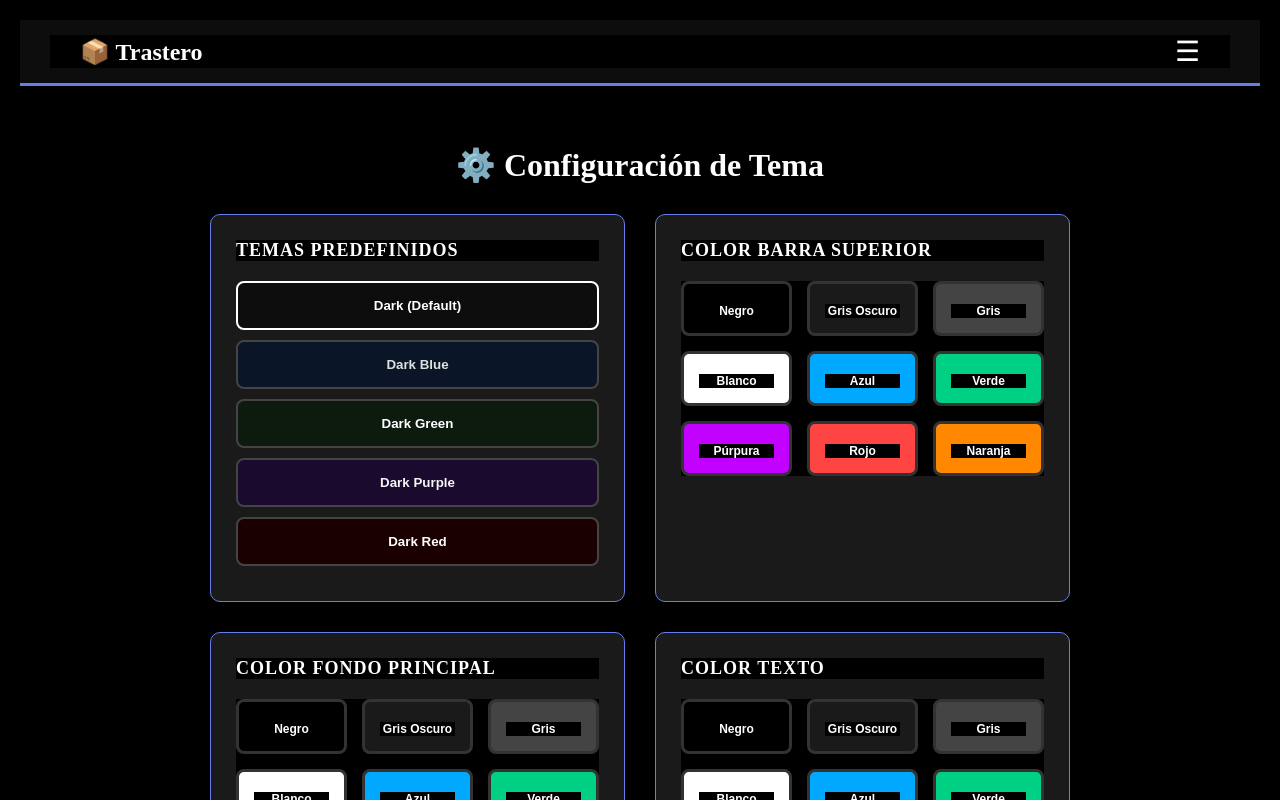
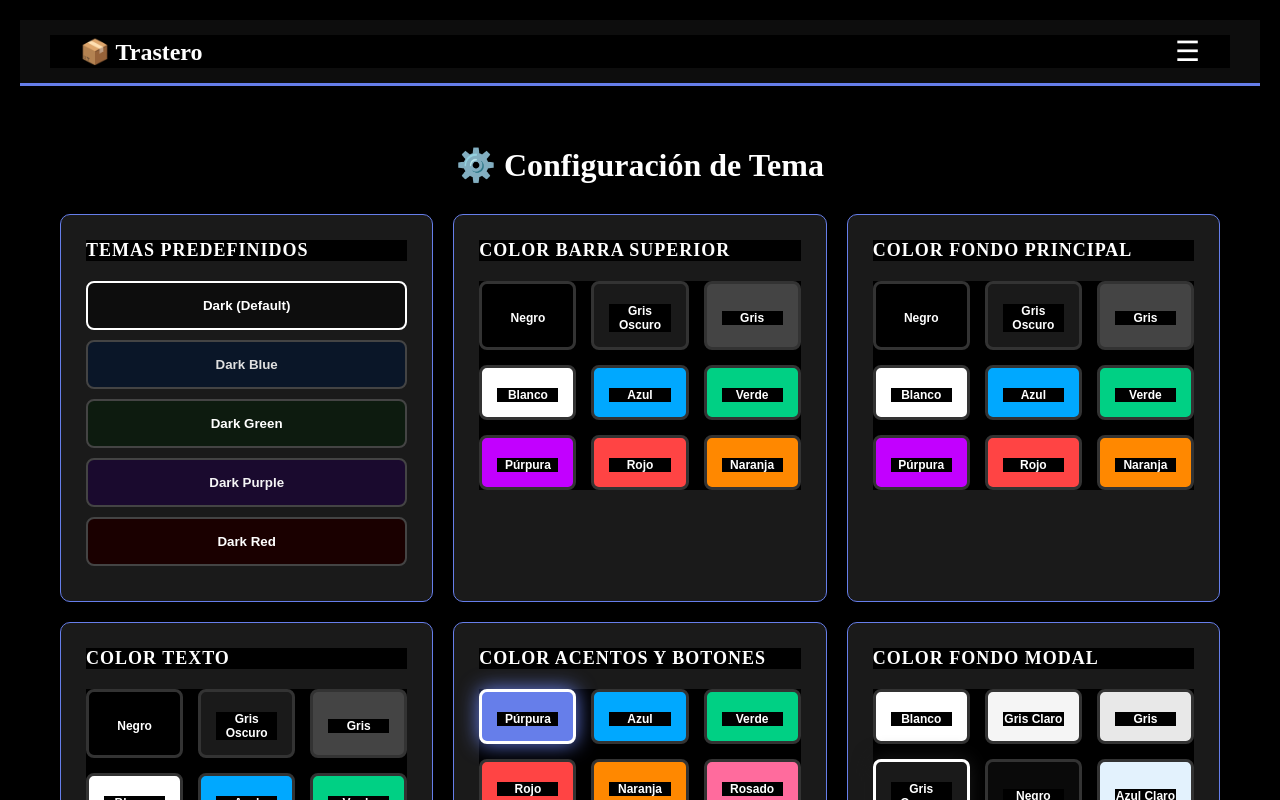
Before and after one commit to Drobles-code/Trastero, a React (Create React App) app: page /settings in a window 1280 px wide. Shown: the top 800 px of the page. Built offline with nearby package versions, Linux system fonts and the light colour scheme.

Commit message:
car y colores tema

```diff
--- a/src/components/Formularios/CargaImgUser/CargaImgUser.css
+++ b/src/components/Formularios/CargaImgUser/CargaImgUser.css
@@ -30,7 +30,7 @@
 
 .grid {
   padding: 0;
-  margin: -0.25rem;
+  margin: 0 rem;
   width:100%;
 }
 
--- a/src/pages/Settings.jsx
+++ b/src/pages/Settings.jsx
@@ -13,12 +13,15 @@ const getContrastColor = (hexColor) => {
 };
 
 const Container = styled.div`
-  max-width: 900px;
-  margin: 0 auto;
+  width: 100%;
   padding: 40px 20px;
   background-color: ${props => props.bgColor};
   min-height: 80vh;
   transition: background-color 0.3s ease;
+
+  @media (max-width: 768px) {
+    padding: 20px 12px;
+  }
 `;
 
 const Title = styled.h1`
@@ -30,8 +33,8 @@ const Title = styled.h1`
 
 const SettingsGrid = styled.div`
   display: grid;
-  grid-template-columns: repeat(auto-fit, minmax(300px, 1fr));
-  gap: 30px;
+  grid-template-columns: repeat(auto-fill, minmax(360px, 1fr));
+  gap: 20px;
   margin-bottom: 40px;
 `;
 
```
Also changed, not shown: .claude/launch.json (added).
